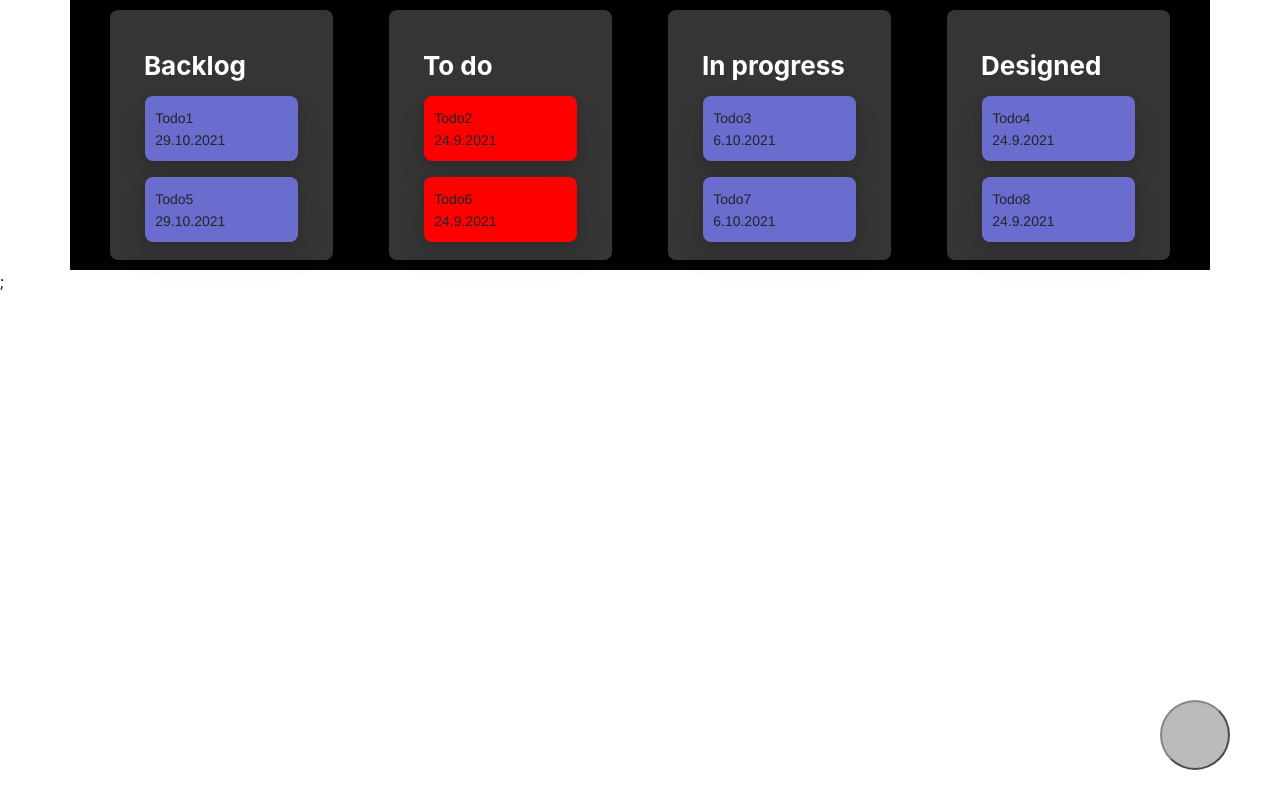
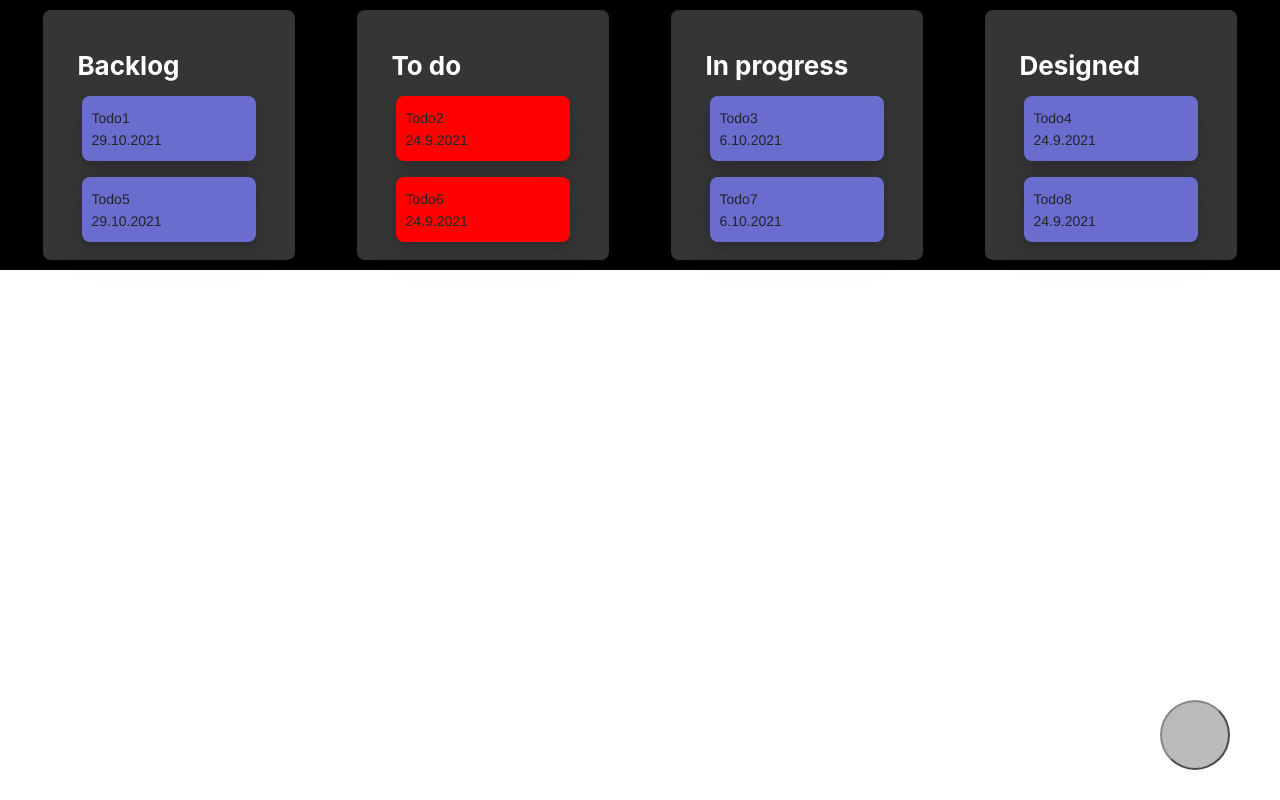
Before and after one commit to Vanich007/toDo, a React (Create React App) app: page / in a window 1280 px wide. Built offline with nearby package versions, Linux system fonts and the light colour scheme; data requests are answered from the project's data file; grey boxes are pictures that could not be loaded.

Commit message:
dnd works good

```diff
--- a/public/index.html
+++ b/public/index.html
@@ -24,7 +24,7 @@
       work correctly both with client-side routing and a non-root public URL.
       Learn how to configure a non-root public URL by running `npm run build`.
     -->
-    <title>React App</title>
+    <title>ToDo app by Ivan Remezov</title>
   </head>
   <body>
     <noscript>You need to enable JavaScript to run this app.</noscript>
--- a/src/App.js
+++ b/src/App.js
@@ -8,7 +8,7 @@ function App() {
   return (
     <Router>
       <DndProvider backend={HTML5Backend}>
-        <Tasks />;
+        <Tasks />
       </DndProvider>
     </Router>
   );
--- a/src/components/Modal/Modal.tsx
+++ b/src/components/Modal/Modal.tsx
@@ -30,15 +30,17 @@ export function ShowTaskInModal(props: any) {
 
   const handleSaveClose = () => {
     dispatch(actions.onTaskChange(temporaryTask));
-
     dispatch(modlaActions.turnOffModal());
+    history.push({ pathname: "/" });
   };
   const handleCancelClose = () => {
     dispatch(modlaActions.turnOffModal());
+    history.push({ pathname: "/" });
   };
   const deleteTaskItem = () => {
     dispatch(actions.onTaskDelete(activeTask.id));
     dispatch(modlaActions.turnOffModal());
+    history.push({ pathname: "/" });
   };
 
   return (
--- a/src/components/Tasks/TaskItem.tsx
+++ b/src/components/Tasks/TaskItem.tsx
@@ -1,46 +1,47 @@
 import { useRef, FC } from "react";
 import "./Tasks.scss";
 import { TaskType } from "../../reducers/tasksReducer";
-//import { ShowTaskInModal } from "../Modal/Modal";
 import { actions as modalActions } from "../../reducers/modalReducer";
 import { useDispatch } from "react-redux";
-
 import { DropTargetMonitor, useDrag, useDrop, XYCoord } from "react-dnd";
 
 type TaskItemPropsType = {
-  task: TaskType,
-  text: string,
-  index: number,
-  moveListItem: any,
+  task: TaskType;
+  index: number;
+  moveListItem: any;
+  allTasksId: number;
 };
 
 export const TaskItem: FC<TaskItemPropsType> = ({
-  text,
+  allTasksId,
   index,
   moveListItem,
   task,
 }) => {
   const [{ isDragging }, dragRef] = useDrag({
     type: "item",
-    item: { index },
+    item: { index, allTasksId },
     collect: (monitor) => ({
       isDragging: monitor.isDragging(),
     }),
   });
 
-  // interface DragItem {
-  //   index: number;
-  //   id: string;
-  //   type: string;
-  // }
+  interface DragItem {
+    index: number;
+    id: string;
+    type: string;
+    allTasksId: number;
+  }
 
   // useDrop - the list item is also a drop area
   const [spec, dropRef] = useDrop({
     accept: "item",
-    hover: (item: any, monitor) => {
-      //: DragItem
+    hover: (item: DragItem, monitor) => {
       const dragIndex = item.index;
       const hoverIndex = index;
+      const dragAllTasksIndex = item.allTasksId;
+      const hoverAllTasksIndex = allTasksId;
+      //console.log(dragIndex, dragAllTasksIndex, hoverIndex, hoverAllTasksIndex);
       //@ts-ignore
       const hoverBoundingRect = ref.current?.getBoundingClientRect();
 
@@ -57,7 +58,12 @@ export const TaskItem: FC<TaskItemPropsType> = ({
         // if dragging up, continue only when hover is bigger than middle Y
         if (dragIndex > hoverIndex && hoverActualY > hoverMiddleY) return;
       }
-      moveListItem(dragIndex, hoverIndex);
+      moveListItem(
+        dragIndex,
+        hoverIndex,
+        dragAllTasksIndex,
+        hoverAllTasksIndex
+      );
       item.index = hoverIndex;
     },
   });
--- a/src/components/Tasks/Tasks.scss
+++ b/src/components/Tasks/Tasks.scss
@@ -31,7 +31,9 @@ $red: red;
   @include flexible();
   background: $containerbackgroundcolor;
   flex-direction: row;
+  align-items: flex-start;
   width: 100%;
+  max-width: 1600px;
   @media (max-width: 768px) {
     flex-direction: column;
   }
--- a/src/components/Tasks/Tasks.tsx
+++ b/src/components/Tasks/Tasks.tsx
@@ -16,24 +16,12 @@ import {
 import { ShowTaskInModal } from "../Modal/Modal";
 import { actions } from "../../reducers/modalReducer";
 import { TasksGroup } from "./TasksGroup";
+import { useDrop } from "react-dnd";
+import { actions as tasksActions } from "../../reducers/tasksReducer";
 
 const ItemTypes = [Backlog, toDo, inProgress, ready];
 
-// type ItemTypesType = {
-//   BACKLOG: typeof Backlog;
-//   TODO: typeof ToDo;
-//   INPROGRESS: typeof InProgress;
-//   READY: typeof Ready;
-// };
-
-// const ItemTypes: ItemTypesType = {
-//   BACKLOG: "Backlog",
-//   TODO: "To Do",
-//   INPROGRESS: "In Progress",
-//   READY: "Ready",
-// };
-
-export const Tasks: React.FC = (props) => {
+export const Tasks: React.FC = () => {
   const tasks = useSelector(getTasks);
   const modalIsActive = useSelector(getModalIsActive);
   const dispatch = useDispatch();
@@ -42,33 +30,6 @@ export const Tasks: React.FC = (props) => {
     dispatch(getTasksFetch());
   }, []);
 
-  //let tasks = [];
-  //if (!projectsIsFetching)
-  // type taskItemsByStatusesType = {
-  //   BACKLOG: null | string;
-  //   TODO: null | string;
-  //   INPROGRESS: null | string;
-  //   READY: null | string;
-  // };
-  // let taskItemsByStatuses: taskItemsByStatusesType = {
-  //   BACKLOG: null,
-  //   TODO: null,
-  //   INPROGRESS: null,
-  //   READY: null,
-  // };
-  // for (let i in ItemTypes) {
-  //   //@ts-ignore
-  //   taskItemsByStatuses[i] = tasks
-  //     //@ts-ignore
-  //     .filter((item) => item.status === ItemTypes[i])
-  //     .map((item) => {
-  //       return (
-  //         <div className="group-wrapper" key={item.id}>
-  //           <TaskItem task={item} />
-  //         </div>
-  //       );
-  //     });
-  // }
   const grouppedTasks = ItemTypes.map((type) => {
     return tasks.filter((item) => item.status === type);
   });
@@ -80,30 +41,53 @@ export const Tasks: React.FC = (props) => {
     dispatch(
       actions.setModalTask({
         id,
-        status: "To Do",
+        status: toDo,
         taskName: "New Task",
         deadline,
       })
     );
   };
+
+  // useDrop - the list item is also a drop area
+
   return (
     <div className="container">
       <div className="double-row">
-        <div className="backlogTasks group">
-          <TasksGroup tasks={grouppedTasks[0]} />
-        </div>
-
-        <div className="todoTasks group">
-          <TasksGroup tasks={grouppedTasks[1]} />
-        </div>
+        <DroapableDiv
+          className="backlogTasks group"
+          status={ItemTypes[0]}
+          tasks={grouppedTasks[0]}
+          allTasks={tasks}
+        >
+          <TasksGroup tasks={grouppedTasks[0]} allTasks={tasks} />
+        </DroapableDiv>
+        <DroapableDiv
+          className="todoTasks group"
+          status={ItemTypes[1]}
+          tasks={grouppedTasks[1]}
+          allTasks={tasks}
+        >
+          <TasksGroup tasks={grouppedTasks[1]} allTasks={tasks} />
+        </DroapableDiv>
       </div>
       <div className="double-row">
-        <div className="inProgressTasks group">
-          <TasksGroup tasks={grouppedTasks[2]} />
-        </div>
-        <div className="readyTasks group">
-          <TasksGroup tasks={grouppedTasks[3]} />
-        </div>
+        <DroapableDiv
+          className="inProgressTasks group"
+          status={ItemTypes[2]}
+          tasks={grouppedTasks[2]}
+          allTasks={tasks}
+        >
+          <TasksGroup tasks={grouppedTasks[2]} allTasks={tasks} />
+        </DroapableDiv>
+
+        <DroapableDiv
+          className="readyTasks group"
+          status={ItemTypes[3]}
+          tasks={grouppedTasks[3]}
+          allTasks={tasks}
+        >
+          <TasksGroup tasks={grouppedTasks[3]} allTasks={tasks} />
+        </DroapableDiv>
       </div>
 
       {modalIsActive ? <ShowTaskInModal show={modalIsActive} /> : null}
@@ -115,3 +99,30 @@ export const Tasks: React.FC = (props) => {
     </div>
   );
 };
+
+const DroapableDiv = (props: any) => {
+  const dispatch = useDispatch();
+  const [spec, drop] = useDrop({
+    accept: "item",
+    drop: (item: any, monitor) => {
+      console.log(props.className, item.allTasksId);
+
+      const droppedAllTasksIndex = item.allTasksId;
+      if (props.allTasks[droppedAllTasksIndex].status === props.status)
+        return null;
+      //изменить статус  на статус группы-приемника
+      dispatch(
+        tasksActions.onChangeTaskStatus(
+          props.allTasks[droppedAllTasksIndex].id,
+          props.status
+        )
+      );
+    },
+  });
+
+  return (
+    <div ref={drop} className={props.className}>
+      {props.children}
+    </div>
+  );
+};
--- a/src/components/Tasks/TasksGroup.tsx
+++ b/src/components/Tasks/TasksGroup.tsx
@@ -2,19 +2,39 @@ import React, { useState, useCallback, useEffect } from "react";
 import { TaskItem } from "./TaskItem";
 import { TaskType } from "../../reducers/tasksReducer";
 import "./Tasks.scss";
+import { useDispatch } from "react-redux";
 
 type TasksGroupProps = {
   tasks: Array<TaskType>;
+  allTasks: Array<TaskType>;
 };
 
 export const TasksGroup: React.FC<TasksGroupProps> = (props) => {
   let [tasks, setTasks] = useState([...props.tasks]);
+  const dispatch = useDispatch();
+
   useEffect(() => {
     setTasks([...props.tasks]);
   }, [props.tasks]);
 
   const moveTaskListItem = useCallback(
-    (dragIndex: number, hoverIndex: number) => {
+    (
+      dragIndex: number,
+      hoverIndex: number,
+      dragAllTasksIndex: number,
+      hoverAllTasksIndex: number
+    ) => {
+      const localDragIndex = tasks.findIndex(
+        (i) => i.id === props.allTasks[dragAllTasksIndex].id
+      );
+      const localHoverIndex = tasks.findIndex(
+        (i) => i.id === props.allTasks[hoverAllTasksIndex].id
+      );
+      console.log("local", localDragIndex, localHoverIndex);
+      if (
+        localDragIndex > -1 && //если оба элемента из одного столбца
+        localHoverIndex > -1 //меняем местами
+      ) {
         const dragItem = tasks[dragIndex];
         const hoverItem = tasks[hoverIndex];
         setTasks((tasks) => {
@@ -23,16 +43,18 @@ export const TasksGroup: React.FC<TasksGroupProps> = (props) => {
           updatedTasks[hoverIndex] = dragItem;
           return updatedTasks;
         });
+      }
     },
     [tasks]
   );
 
   let taskItemsByStatuses = tasks.map((item, index) => {
+    const allTasksIndex = props.allTasks.findIndex((i) => i.id === item.id);
     return (
       <div className="item-wrapper" key={item.id}>
         <TaskItem
           index={index}
-          text={item.taskName}
+          allTasksId={allTasksIndex}
           moveListItem={moveTaskListItem}
           key={item.id}
           task={item}
--- a/src/reducers/tasksReducer.ts
+++ b/src/reducers/tasksReducer.ts
@@ -37,8 +37,9 @@ export const tasksReducer = (state = defaultstate, action: ActionTypes) => {
 
       return newState;
     case "CHANGETASK":
-      let id = action.task.id;
-      const index = newState.tasks.findIndex((item) => item.id === id);
+      const index = newState.tasks.findIndex(
+        (item) => item.id === action.task.id
+      );
       if (index > -1) {
         const before = newState.tasks.slice(0, index);
         const after = newState.tasks.slice(index + 1);
@@ -48,6 +49,11 @@ export const tasksReducer = (state = defaultstate, action: ActionTypes) => {
       return newState;
     case "DELETETASK":
       newState.tasks = [...state.tasks.filter((item) => item.id !== action.id)];
+      return newState;
+    case "CHANGETASKSTATUS":
+      state.tasks[state.tasks.findIndex((i) => i.id === action.id)].status =
+        action.status;
+      newState.tasks = [...state.tasks];
       return newState;
     default:
       return state;
@@ -65,6 +71,9 @@ export let actions = {
   },
   onTaskDelete: (id: number) => {
     return { id, type: "DELETETASK" } as const;
+  },
+  onChangeTaskStatus: (id: number, status: StatusType) => {
+    return { id, status, type: "CHANGETASKSTATUS" } as const;
   },
 };
 
```
Lines whose indentation alone changed are shown as unchanged.
